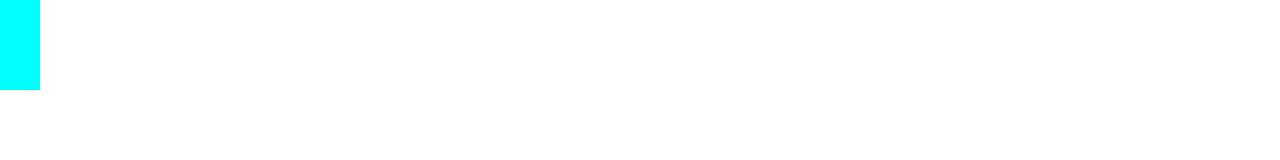
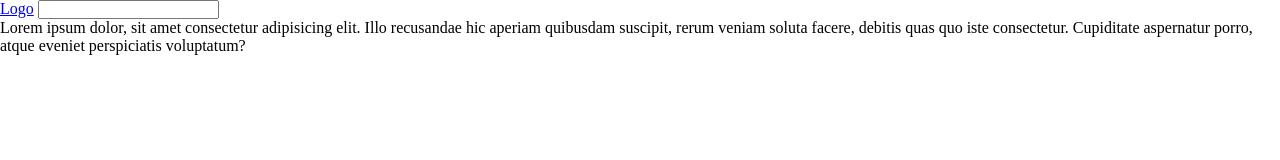
Before and after one commit to Ace-The-Dev/refresher, a plain HTML site: page index.html in a window 1280 px wide. Drawn offline with Linux system fonts and the light colour scheme.

Commit message:
beginnig

```diff
--- a/index.html
+++ b/index.html
@@ -8,6 +8,17 @@
     <title>home page</title>
   </head>
   <body>
-    <div></div>
+    <div class="wrapper">
+      <section id="banner">
+        <a href="#">Logo</a>
+        <input type="text" name="search" id="search_box" />
+        <p
+          >Lorem ipsum dolor, sit amet consectetur adipisicing elit. Illo
+          recusandae hic aperiam quibusdam suscipit, rerum veniam soluta facere,
+          debitis quas quo iste consectetur. Cupiditate aspernatur porro, atque
+          eveniet perspiciatis voluptatum?</p
+        >
+      </section>
+    </div>
   </body>
 </html>
--- a/stylesheet/style.scss
+++ b/stylesheet/style.scss
@@ -2,11 +2,3 @@
   padding: 0;
   margin: 0;
 }
-div {
-  width: 40px;
-  height: 90px;
-  background-color: aqua;
-}
-body {
-  color: whoye;
-}
```
Also changed, not shown: stylesheet/style.min.css.
